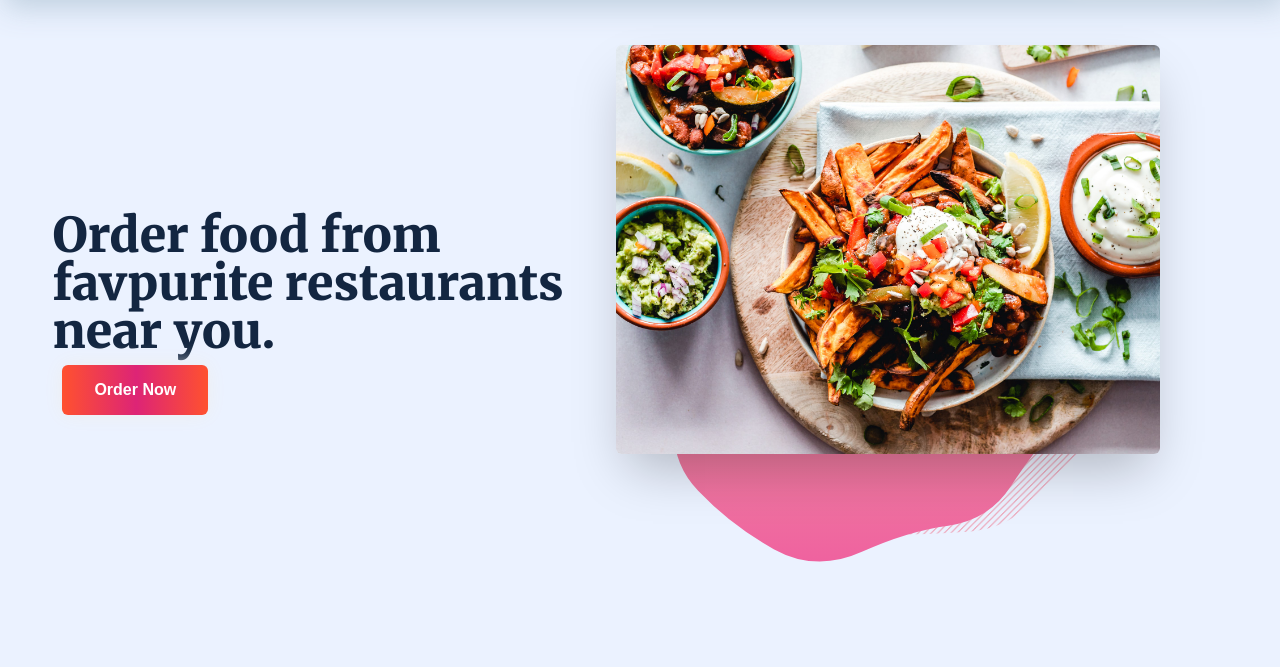
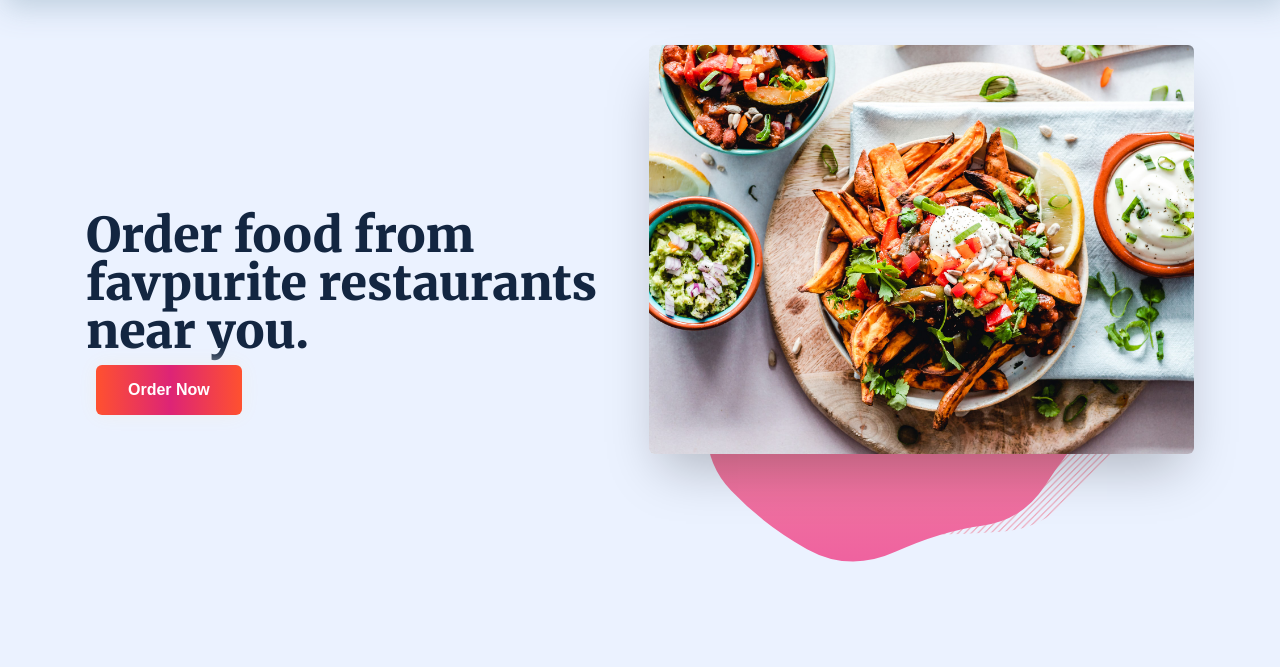
Before and after one commit to Vaibhav51001/ZomatoClone-A8021, a plain HTML site: page index.html in a window 1280 px wide. Shown: the part 76-743 px from the top of the page. Drawn offline with Linux system fonts and the light colour scheme; grey boxes are pictures that could not be loaded.

Commit message:
updt_in_Responsive

```diff
--- a/Style.css
+++ b/Style.css
@@ -334,8 +334,8 @@ li{
         font-size:1rem;
     }
     .main_container{
-        max-width: 1140px;
-        margin: 0px 36.4px;
+        max-width: 1140px ;
+        margin: 0px auto;
     }
     .container{
         display: flex;
```
